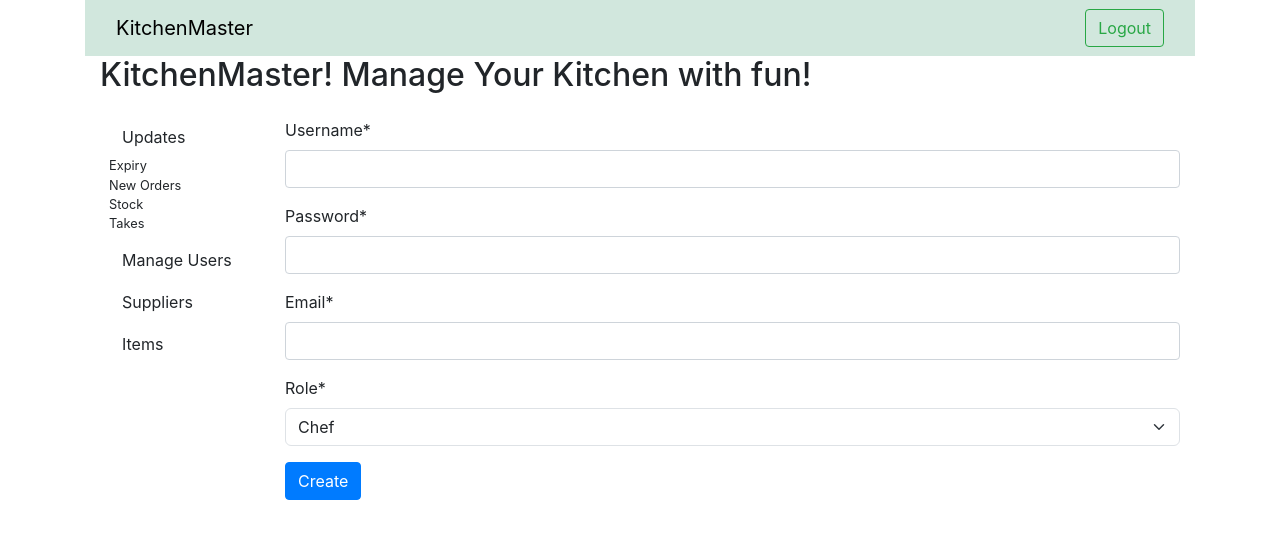
After one commit to zaryabkhanthakur/fridge-guard, a Django app: page /create_user/ in a window 1280 px wide. The commit adds this page. Shown: the top 539 px of the page. Run offline with Django 5.2, Linux system fonts and the light colour scheme; a user stored in the database is signed in; some libraries are stand-ins or nearby versions.

Commit message:
Add new user.

```diff
--- /dev/null
+++ b/smart_fridge/fridge/forms.py
@@ -0,0 +1,14 @@
+from django import forms
+
+
+class UserCreationForm(forms.Form):
+
+    GROUPS = (
+        ('Chef', "Chef"),
+        ('Rider', 'Rider'),
+    )
+
+    username = forms.CharField(min_length=3, required=True)
+    password = forms.CharField(min_length=8, required=True, widget=forms.PasswordInput)
+    email = forms.EmailField(required=True)
+    role = forms.ChoiceField(choices=GROUPS, required=True)
--- a/smart_fridge/fridge/templates/fridge/base.html
+++ b/smart_fridge/fridge/templates/fridge/base.html
@@ -4,7 +4,7 @@
   <meta charset="utf-8">
   <meta name="viewport" content="width=device-width, initial-scale=1, shrink-to-fit=no">
   <link href="https://cdn.jsdelivr.net/npm/bootstrap@5.3.2/dist/css/bootstrap.min.css" rel="stylesheet" integrity="sha384-T3c6CoIi6uLrA9TneNEoa7RxnatzjcDSCmG1MXxSR1GAsXEV/Dwwykc2MPK8M2HN" crossorigin="anonymous">
-  {% comment %} <link rel="stylesheet" href="https://stackpath.bootstrapcdn.com/bootstrap/4.1.3/css/bootstrap.min.css" integrity="sha384-MCw98/SFnGE8fJT3GXwEOngsV7Zt27NXFoaoApmYm81iuXoPkFOJwJ8ERdknLPMO" crossorigin="anonymous"> {% endcomment %}
+  <link rel="stylesheet" href="https://stackpath.bootstrapcdn.com/bootstrap/4.1.3/css/bootstrap.min.css" integrity="sha384-MCw98/SFnGE8fJT3GXwEOngsV7Zt27NXFoaoApmYm81iuXoPkFOJwJ8ERdknLPMO" crossorigin="anonymous">
   <link rel="stylesheet" href="https://cdn.jsdelivr.net/npm/bootstrap-icons@1.3.0/font/bootstrap-icons.css">
 </head>
 <body>
--- /dev/null
+++ b/smart_fridge/fridge/templates/fridge/new_user.html
@@ -0,0 +1,11 @@
+{% extends "fridge/admin_base.html" %}
+
+{% load crispy_forms_tags %}
+
+{% block superuser_content %}
+    <form method="post">
+        {% csrf_token %}
+        {{ form|crispy }}
+        <button type="Submit" class="btn btn-primary"> Create </button>
+    </form>
+{% endblock superuser_content %}
--- a/smart_fridge/fridge/templates/fridge/sidebar.html
+++ b/smart_fridge/fridge/templates/fridge/sidebar.html
@@ -23,13 +23,13 @@
           <ul class="btn-toggle-nav list-unstyled fw-normal pb-1 small">
             <li><a href="#" class="link-dark rounded">Chefs</a></li>
             <li><a href="#" class="link-dark rounded">Riders</a></li>
-            <li><a href="#" class="link-dark rounded">Add new users</a></li>
+            <li><a href="/create_user" class="link-dark rounded">Add new users</a></li>
           </ul>
         </div>
       </li>
 
       <li class="mb-1">
-        <a class="btn btn-toggle align-items-center rounded collapsed" href="/suppliers/" data-bs-toggle="collapse" data-bs-target="#orders-collapse" aria-expanded="false">
+        <a class="btn btn-toggle align-items-center" href="/suppliers/">
           Suppliers
         </a>
       </li>
--- a/smart_fridge/fridge/urls.py
+++ b/smart_fridge/fridge/urls.py
@@ -1,9 +1,10 @@
 from django.urls import path
-from .views import HomeView, login, logout, SupplierView
+from .views import HomeView, login, logout, SupplierView, create_user
 
 urlpatterns = [
     path('logout/', logout, name='logout'),
     path('', login, name="login" ),
+    path('create_user/', create_user, name="create_user"),
     path('home/', HomeView.as_view(), name='home'),
     path('suppliers/', SupplierView.as_view(), name="suppliers")
 ]
--- a/smart_fridge/fridge/views.py
+++ b/smart_fridge/fridge/views.py
@@ -1,12 +1,14 @@
 from django.shortcuts import render, redirect
-from django.views.generic import TemplateView, ListView
+from django.views.generic import TemplateView, ListView, CreateView
 from django.contrib.auth.mixins import LoginRequiredMixin
 from django.contrib import messages
 from django.contrib.auth.forms import AuthenticationForm
 from django.contrib.auth import login as authlogin, authenticate, logout as authlogout
+from django.contrib.auth.models import User, Group
 from django.urls import reverse_lazy
 
 from .models import Suplier
+from .forms import UserCreationForm
 
 
 def login(request):
@@ -40,10 +42,34 @@
     return redirect('login')
 
 
+
+def create_user(request):
+    if request.user.is_superuser and request.method == 'POST':
+        create_form = UserCreationForm( data=request.POST)
+        if create_form.is_valid():
+            username = create_form.cleaned_data.get("username")
+            email = create_form.cleaned_data.get("email")
+            role = create_form.cleaned_data.get("role")
+            password = create_form.cleaned_data.get("password")
+            print(role)
+            user = User.objects.create_user(username=username, email=email, password=password)
+            group = Group.objects.get(name=role)
+            user.groups.add(group)
+            messages.success(request, "User has been added successfully")
+        else:
+            messages.error(request, "Something went wrong")
+    create_form = UserCreationForm()
+
+    return render(request, "fridge/new_user.html", {'form': create_form})
+
+
+
+
+
 class SupplierView(LoginRequiredMixin, ListView):
     model = Suplier
-    context_object_name = "supplier_list"
-    template_name = "fridge/supplier.html"
+    context_object_name = "suppliers_list"
+    template_name = "fridge/supplier_list.html"
 
 
 class HomeView(LoginRequiredMixin, TemplateView):
```
Also changed, not shown: smart_fridge/db.sqlite3, smart_fridge/fridge/templates/fridge/supplier_list.html (renamed from smart_fridge/fridge/templates/fridge/suplier_list.html).
